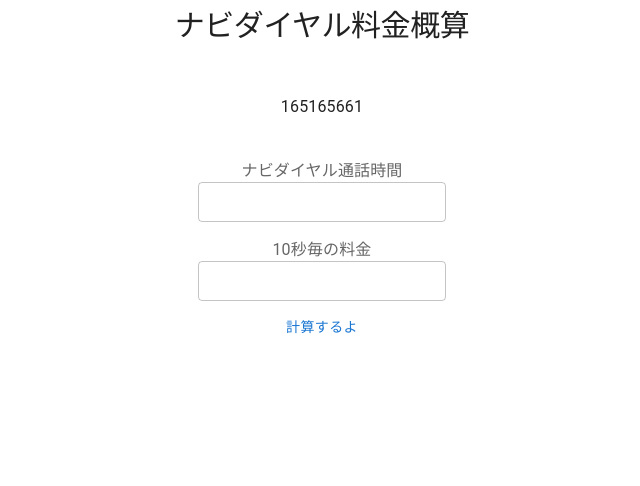
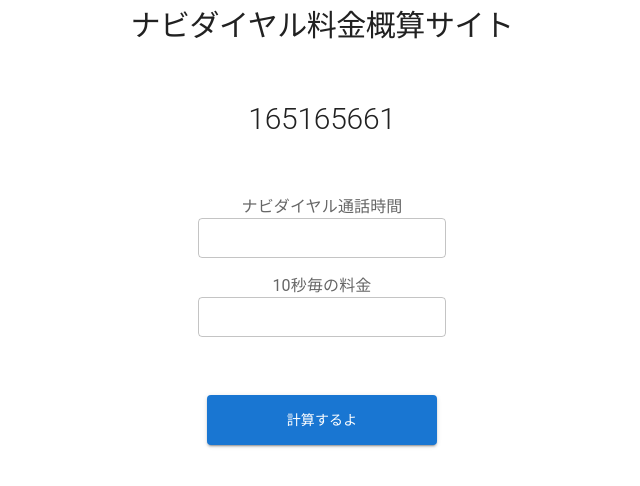
Before and after one commit to wasipo/calc, a React (Create React App) app: page / in a window 1280 px wide. Shown: the top 486 px of the page, without its empty margins (318-958 px from the left). Built offline with nearby package versions, Linux system fonts and the light colour scheme; the HTML template or start-up script is replaced by a standard one.

Commit message:
一旦見た目終わり。明日から中身。

```diff
--- a/src/Components/Displays/CalcResultDisplay.js
+++ b/src/Components/Displays/CalcResultDisplay.js
@@ -2,10 +2,12 @@ import {
     Box,
 } from '@mui/material';
 
+import {ViewResult} from '../Styleds/TypoGraphy';
+
 const CalcResultDisplay = () => {
     return (
-        <Box sx={{ flexGrow: 1, mx: 'auto', height: 100, lineHeight: 7, textAlign: 'center'}}>
-                165165661
+        <Box sx={{ flexGrow: 1, mx: 'auto', lineHeight: 7, textAlign: 'center'}}>
+                <ViewResult>165165661</ViewResult>
         </Box>
     );
 }
--- a/src/Components/Forms/DefaultCalcForm.js
+++ b/src/Components/Forms/DefaultCalcForm.js
@@ -4,7 +4,7 @@ import {
     Stack,
     FormLabel
 } from '@mui/material';
-import { TextItem } from '../Styleds/Box.js'
+import { TextItem,CalcExec } from '../Styleds/Box.js'
 
 
 const DefaultCalcForm = () => {
@@ -19,8 +19,9 @@ const DefaultCalcForm = () => {
                 <FormLabel>10秒毎の料金</FormLabel>
                 <TextField size="small" />
             </TextItem>
-            <Button mx="auto">計算するよ</Button>
+            <CalcExec variant="contained" style={{width: '230px',margin: '0 auto',marginTop: '50px'}}>計算するよ</CalcExec>
         </Stack>
+
         </div>
     );
 };
--- a/src/Components/Header.js
+++ b/src/Components/Header.js
@@ -4,7 +4,7 @@ import {MainHeadLine} from "./Styleds/TypoGraphy";
 const Header = () => {
     return (
         <HeaderStyle>
-            <MainHeadLine>ナビダイヤル料金概算</MainHeadLine>
+            <MainHeadLine>ナビダイヤル料金概算サイト</MainHeadLine>
         </HeaderStyle>
     )
 }
--- a/src/Components/Styleds/Box.js
+++ b/src/Components/Styleds/Box.js
@@ -1,5 +1,6 @@
 import {
-    Box
+    Box,
+    Button,
 } from '@mui/material';
 import { styled } from '@mui/material/styles';
 
@@ -17,3 +18,11 @@ export const TextItem = styled(Box)(({ theme }) => ({
     width: 300,
     color: theme.palette.text.secondary,
 }));
+
+export const CalcExec = styled(Button)(({ theme }) => ({
+    ...theme.typography.body2,
+    width: 230,
+    margin: '0 auto',
+    height: 50,
+    backGroundColor: theme.palette.primary.light,
+}));
--- a/src/Components/Styleds/TypoGraphy.js
+++ b/src/Components/Styleds/TypoGraphy.js
@@ -12,3 +12,12 @@ export const MainHeadLine = styled(Typography)(({ theme }) => ({
     margin: '0 auto',
     color: theme.palette.text.primary,
 }));
+
+export const ViewResult = styled(Typography)(({theme}) => ({
+    ...theme.typography.h2,
+    fontSize: 30,
+    padding: 50,
+    textAlign: 'center',
+    margin: '0 auto',
+    color: theme.palette.text.primary,
+}));
```
